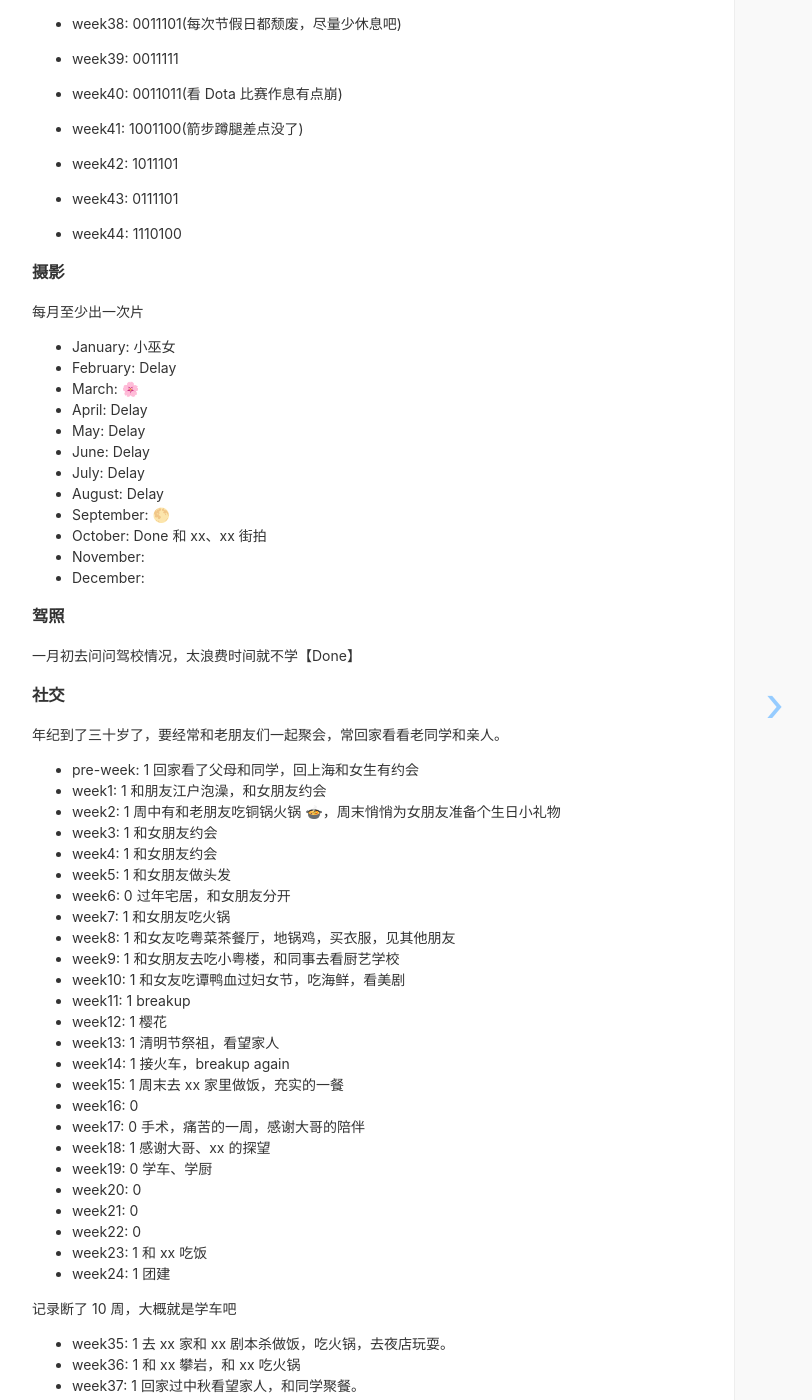
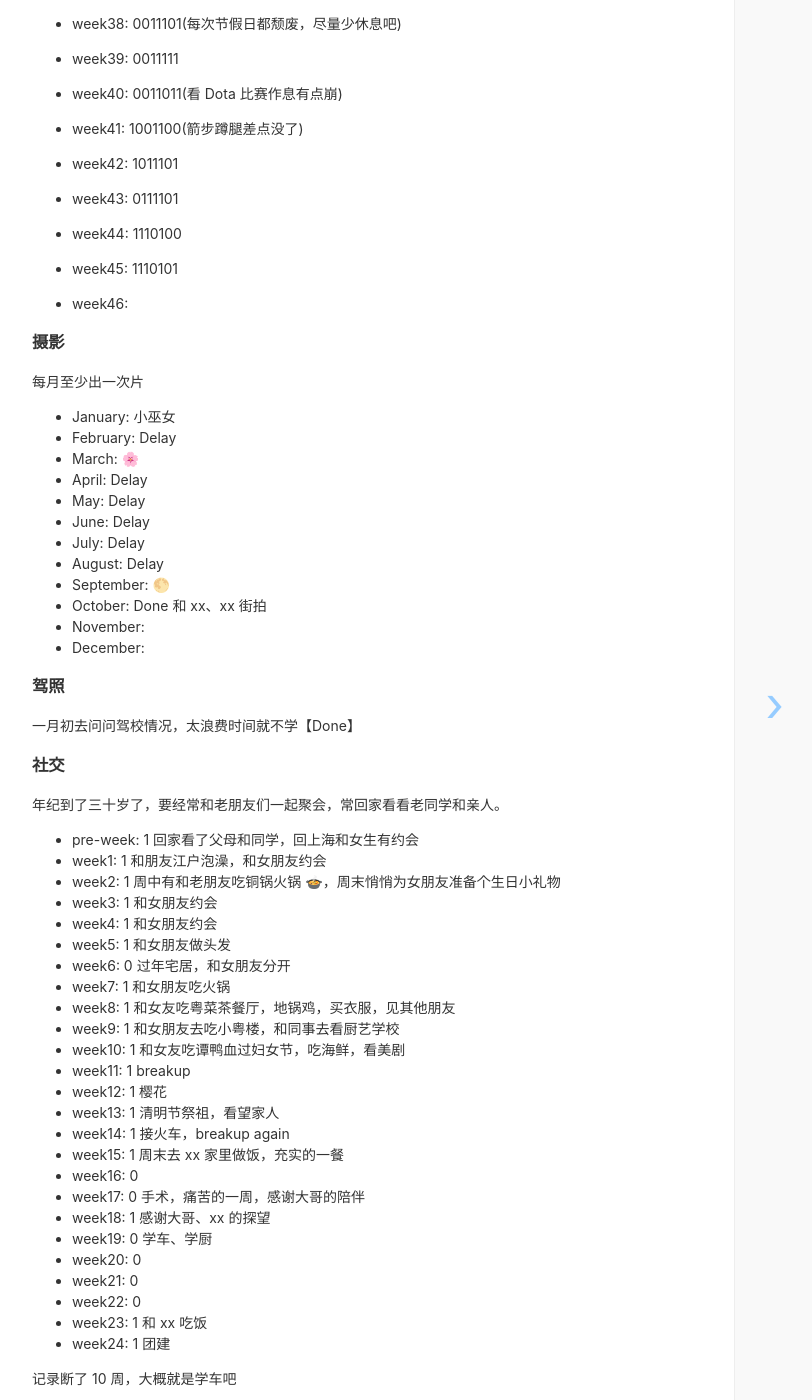
Before and after one commit to Passerby/blog, a Jekyll site: the page built from _posts/2021-01-01-PLAN-2021.markdown, in a window 1280 px wide and 1400 px high, scrolled down 1977 px. Shown: the whole window, without its empty margins (289-1101 px from the left). Built offline with Jekyll 4.4.1, drawn with Linux system fonts in a browser that asks for light colours; nearby versions of some CDN libraries; some of the changed text lies outside the part shown.

Commit message:
update plan 2021

```diff
--- a/_posts/2021-01-01-PLAN-2021.markdown
+++ b/_posts/2021-01-01-PLAN-2021.markdown
@@ -102,6 +102,10 @@ author: Luke
 
 - week44: 1110100
 
+- week45: 1110101
+
+- week46:
+
 ### 摄影
 
 每月至少出一次片
```
Also changed, not shown: other parts of _posts/2021-01-01-PLAN-2021.markdown (+1 -0 lines).
